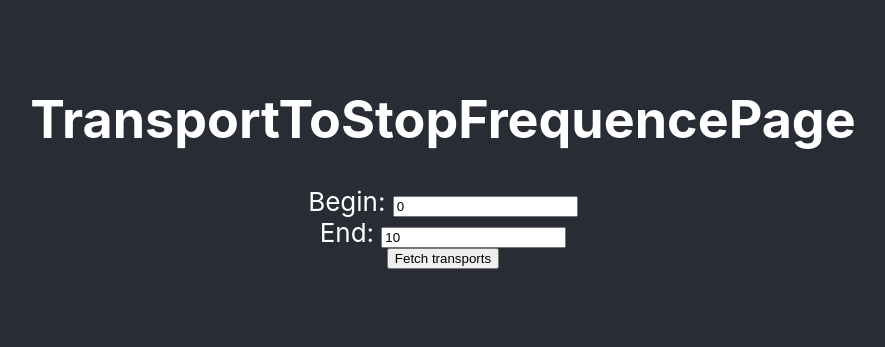
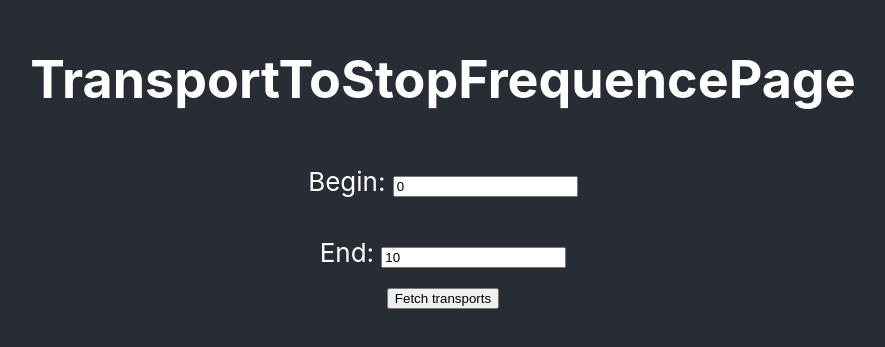
Before and after one commit to netaru/transport-stop-counter, a React (Create React App) app in the folder transport-stop-counter-webpage/: page / in a window 1280 px wide. Shown: the part 239-586 px from the top of the page, without its empty margins (197-1082 px from the left). Built offline with nearby package versions, Linux system fonts and the light colour scheme.

Commit message:
[Webapp] Added some spacing between labels

```diff
--- a/transport-stop-counter-webpage/src/App.css
+++ b/transport-stop-counter-webpage/src/App.css
@@ -68,3 +68,7 @@ table {
   margin-left: auto;
   margin-right: auto;
 }
+
+label {
+    margin: 20px;
+}
```
